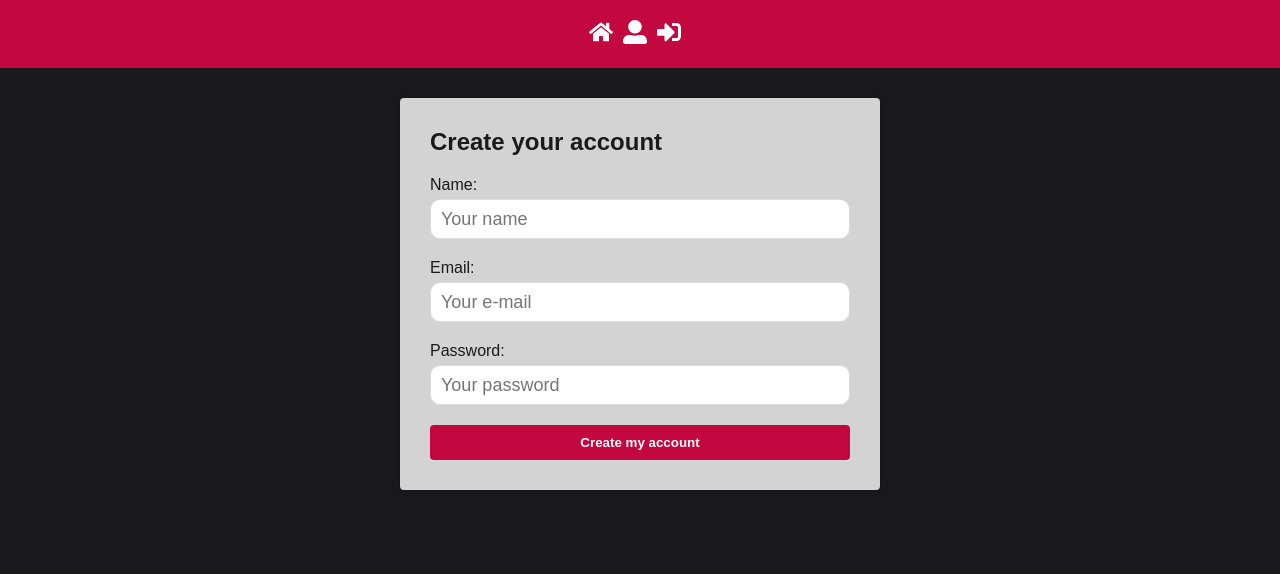
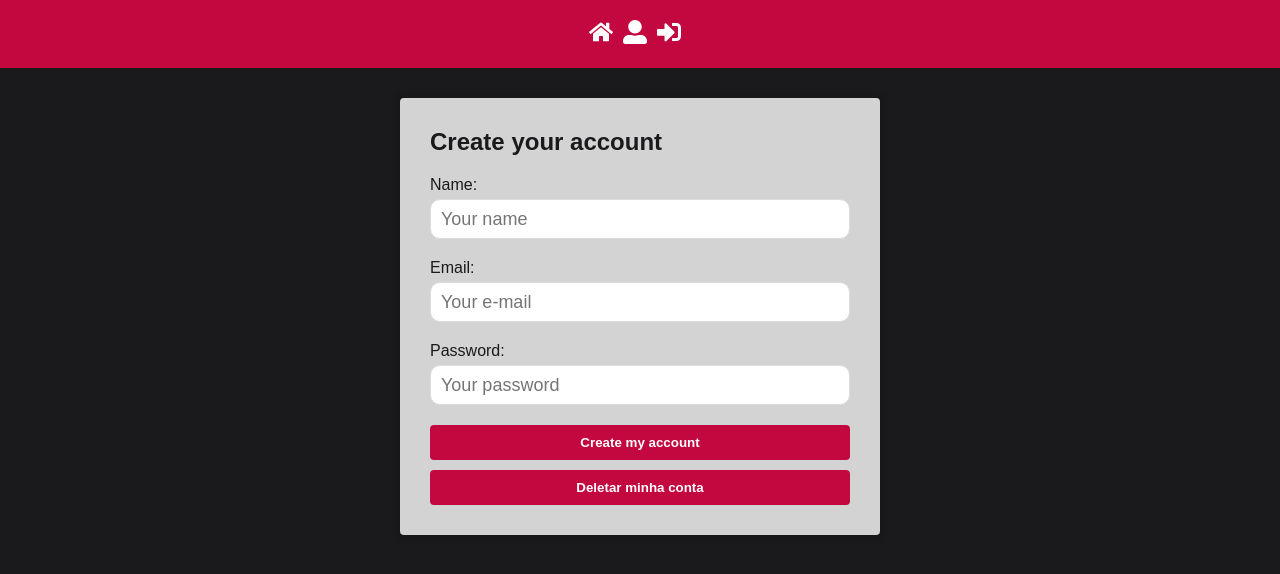
Before and after one commit to GuilhermeHenrii/App-Escola, a React (Create React App) app: page /register in a window 1280 px wide. Shown: the top 574 px of the page. Built offline with nearby package versions, Linux system fonts and the light colour scheme.

Commit message:
aumento do margin-top do button de deletar usuario

```diff
--- a/src/pages/Register/index.js
+++ b/src/pages/Register/index.js
@@ -26,7 +26,7 @@ export default function Register(props) {
   const [nome, setName] = useState('');
   const [email, setEmail] = useState('');
   const [password, setPassword] = useState('');
-  // const [isLoading, setIsLoading] = useState(false);
+  const [isLoadingComponent, setIsLoadingComponent] = useState(false);
 
   React.useEffect(() => {
     // hook useEffect está lidando com o efeito colateral de manipular os dados do localStorage
@@ -83,9 +83,32 @@ export default function Register(props) {
     );
   }
 
+  const handleDeleteUser = async (e) => {
+    e.preventDefault();
+
+    if (!id) {
+      toast.error('Não foi possivel deletar a sua conta');
+    }
+
+    try {
+      setIsLoadingComponent(true);
+      const response = await axios.delete(`/users/`);
+      setIsLoadingComponent(false);
+      toast.success('Conta deletada com sucesso');
+      window.setTimeout(() => {
+        dispatch(actions.loginFailure());
+        history.push('/');
+        history.go(0);
+      }, 2500);
+    } catch (err) {
+      console.log(e);
+    }
+  };
+
   return (
     <Container>
       <Loading isLoading={isLoading} />
+      <Loading isLoading={isLoadingComponent} />
       <h1>{id ? 'Editar dados' : 'Create your account'}</h1>
 
       <Form>
@@ -122,6 +145,9 @@ export default function Register(props) {
         <button type="submit" onClick={handleClick}>
           {id ? 'Salvar' : 'Create my account'}
         </button>
+        <button type="submit" onClick={handleDeleteUser} id="deleteUser">
+          Deletar minha conta
+        </button>
       </Form>
     </Container>
   );
--- a/src/pages/Register/styled.js
+++ b/src/pages/Register/styled.js
@@ -24,4 +24,8 @@ export const Form = styled.form`
       border: solid ${colors.primaryColor};
     }
   }
+
+  button#deleteUser {
+    margin-top: 10px;
+  }
 `;
```
